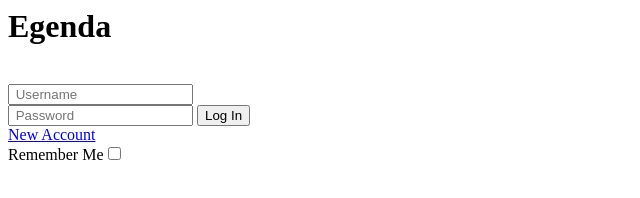
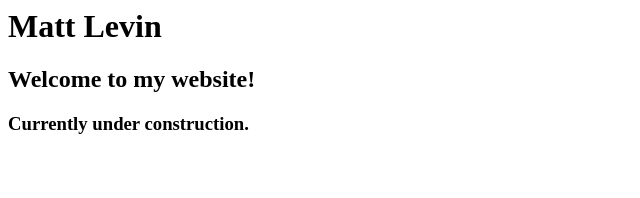
Before and after one commit to levinmat/levinmat.github.io, a plain HTML site: page index.html in a window 1280 px wide. Shown: the whole page, without its empty margins (0-640 px from the left). Drawn offline with nearby package versions, Linux system fonts and the light colour scheme.

Commit message:
Update index.html

```diff
--- a/index.html
+++ b/index.html
@@ -1,49 +1,19 @@
 <html>
 <head>
-	<link rel="icon" href="favicon.png">
+	<link rel="icon" href="https://assets-cdn.github.com/images/modules/logos_page/GitHub-Mark.png">
 
 	<link href="https://fonts.googleapis.com/css?family=Raleway:400,800,800i" rel="stylesheet">
-	<link rel="stylesheet" type="text/css" href="loginStyle.css">
-<script src="login.js">
 
-</script>
-	<title>Egenda Login</title>
+	<title>Matt Levin</title>
 
 </head>
-<body onload="checkCookie()">
-	<!-- SEARCH FOR COOKIE, REDIRECT TO MAIN.HTML IF COOKIE FOUND-->
-	<div class="document">
-		<div class="login-form">
-			<div class="login-form-title">
-				<h1>Egenda</h1>
-			</div><br>
+	<h1>Matt Levin</h1>
+	<h2>Welcome to my website!</h2>
+	<h3>Currently under construction.</h3>
 
 
-			<!-- Form that sends its data to the python script -->
-			<!-- Uses a POST request so the data is not shown in the URL -->
-			<div class="login-form-inner">
-				<form method="POST" action="/cgi-bin/python-login.py">
-					<!-- <p>Username (required): </p><br> -->
-					<div class="login-form-inner-text">
-						<input class="textinput" type="text" name="username" placeholder=" Username" id="usernameText">
-						<br>
-						<!-- <p>Password (required): </p><br> -->
-						<input class="textinput" type="password" name="password" placeholder=" Password" id="passwordText">
-						<button class="submit"  id="submitButton" name="name" value="value" type="submit">Log In</button>
-						<br>
-						<div id="createAccountButton">
-							<a href="create-account.html">New Account</a>
-						</div>
-						<label for="checkbox"><div id="rememberbox">
-							Remember Me<input id="checkbox" type="checkbox" name="remember" class="remember"></input>
-						</div></label>
 
-					</div>
-				</form>
-
-			</div>
-
-		</div>
-	</body>
-	<script src="https://ajax.googleapis.com/ajax/libs/jquery/1.12.4/jquery.min.js"></script>
-	</html>
+<body>
+<script src="https://ajax.googleapis.com/ajax/libs/jquery/1.12.4/jquery.min.js"></script>
+</body>
+</html>
```
